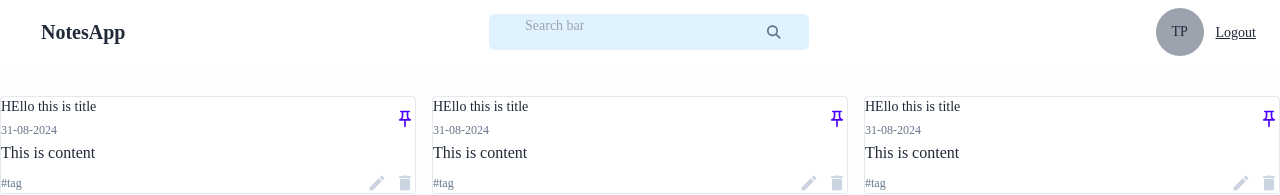
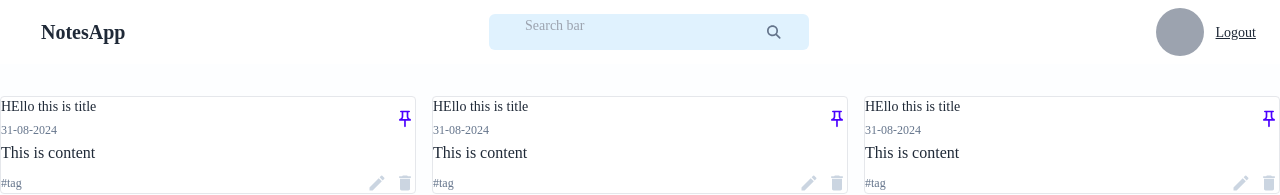
Before and after one commit to thahhphuong/NotesApp, a React (Vite) app in the folder frontend/: page / in a window 1280 px wide. Shown: the top 195 px of the page. Built offline with nearby package versions, Linux system fonts and the light colour scheme; no server answers.

Commit message:
be: add information user

```diff
--- a/frontend/src/components/Card/Profile.jsx
+++ b/frontend/src/components/Card/Profile.jsx
@@ -1,11 +1,11 @@
 import React from "react";
 import { getInitials } from "../../utils/helper";
 
-function Profile({ onLogout }) {
+function Profile({ onLogout, userInfo }) {
 	return (
 		<div className="flex items-center gap-3">
 			<div className="flex items-center justify-center bg-gray-400 w-12 h-12 rounded-full font-medium text-sm">
-				{getInitials("Thanh Phuong")}
+				{getInitials(userInfo?.fullName)}
 			</div>
 			<div>
 				<button className="text-sm underline" onClick={onLogout}>
--- a/frontend/src/components/Navbar/Navbar.jsx
+++ b/frontend/src/components/Navbar/Navbar.jsx
@@ -3,7 +3,7 @@ import Profile from "../Card/Profile";
 import { useNavigate } from "react-router-dom";
 import SearchBar from "../SearchBar/SearchBar";
 
-function Navbar() {
+function Navbar({ userInfo }) {
 	const navigite = useNavigate();
 	const [search, setSearch] = useState("");
 	const onLogout = () => {
@@ -18,7 +18,7 @@ function Navbar() {
 			<h2 className="btn btn-ghost text-xl">NotesApp</h2>
 
 			<SearchBar value={search} onChange={(e) => setSearch(e.target.value)} handleSearch={handleSearch} onClearSearch={onClearSearch} />
-			<Profile onLogout={onLogout} />
+			<Profile userInfo={userInfo} onLogout={onLogout} />
 		</div>
 	);
 }
--- a/frontend/src/pages/Home/Home.jsx
+++ b/frontend/src/pages/Home/Home.jsx
@@ -1,17 +1,25 @@
-import React from "react";
+import React, { useEffect, useState } from "react";
 import Navbar from "../../components/Navbar/Navbar";
 import NoteCard from "../../components/Card/NoteCard";
 import { MdAdd } from "react-icons/md";
 import AddNote from "./AddNote";
 import Modal from "react-modal";
+import axios from "axios";
+import { BASE_URL } from "../../utils/constants";
+import { useNavigate } from "react-router-dom";
+import axisoInstance from "../../utils/aixosInstance";
 const Home = () => {
-	const [modalIsOpen, setIsOpen] = React.useState(false);
+	const navigite = useNavigate();
+
+	const [modalIsOpen, setIsOpen] = useState(false);
+	const [user, serUser] = useState(null);
 	const openModal = () => {
 		setIsOpen(true);
 	};
 	const closeModal = () => {
 		setIsOpen(false);
 	};
+
 	const customStyles = {
 		content: {
 			top: "50%",
@@ -26,9 +34,27 @@ const Home = () => {
 		// references are now sync'd and can be accessed.
 		subtitle.style.color = "#f00";
 	}
+	const userInfo = async () => {
+		try {
+			const response = await axisoInstance.get(`${BASE_URL}/information`);
+			const { data } = response.data;
+			if (data) {
+				serUser(data);
+			}
+		} catch (error) {
+			// if (data.error) {
+			// 	navigite("/login");
+			// }
+			console.log(error);
+		}
+	};
+	useEffect(() => {
+		userInfo();
+		return () => {};
+	}, []);
 	return (
 		<>
-			<Navbar />
+			<Navbar userInfo={user} />
 
 			<div className="container mx-auto">
 				<div className="grid grid-cols-3 gap-4 mt-8">
--- a/frontend/src/pages/Login/Login.jsx
+++ b/frontend/src/pages/Login/Login.jsx
@@ -27,10 +27,10 @@ const Login = () => {
 				email: email,
 				password: password,
 			});
-			const { data } = response;
+			const { data } = response.data;
 			// set token to local
 			if (data) {
-				localStorage.setItem("token", data.data.token);
+				localStorage.setItem("token", data.token);
 				navigite("/");
 			}
 		} catch (error) {
```
Also changed, not shown: 1 other file (tests, documents, lock files or other folders).
